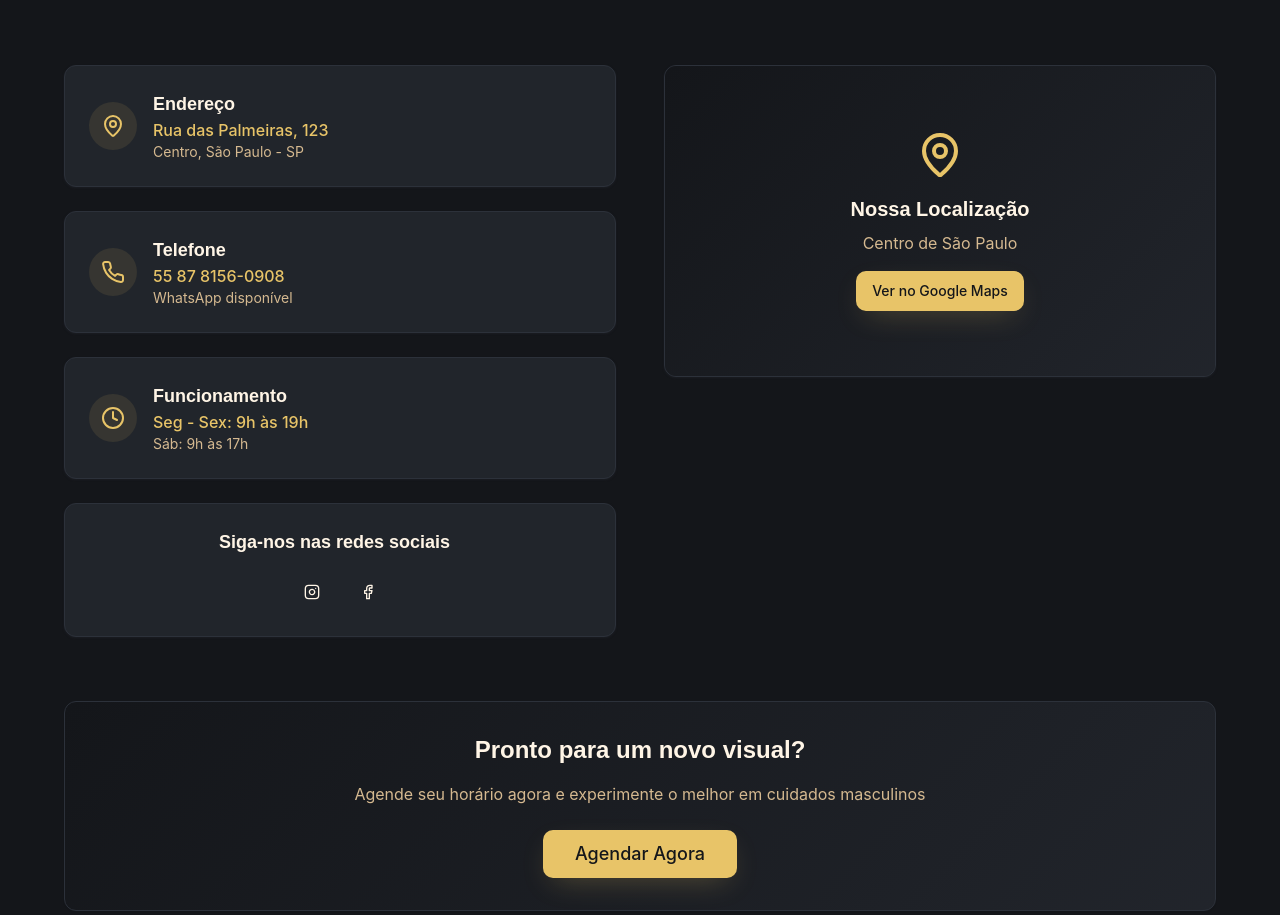
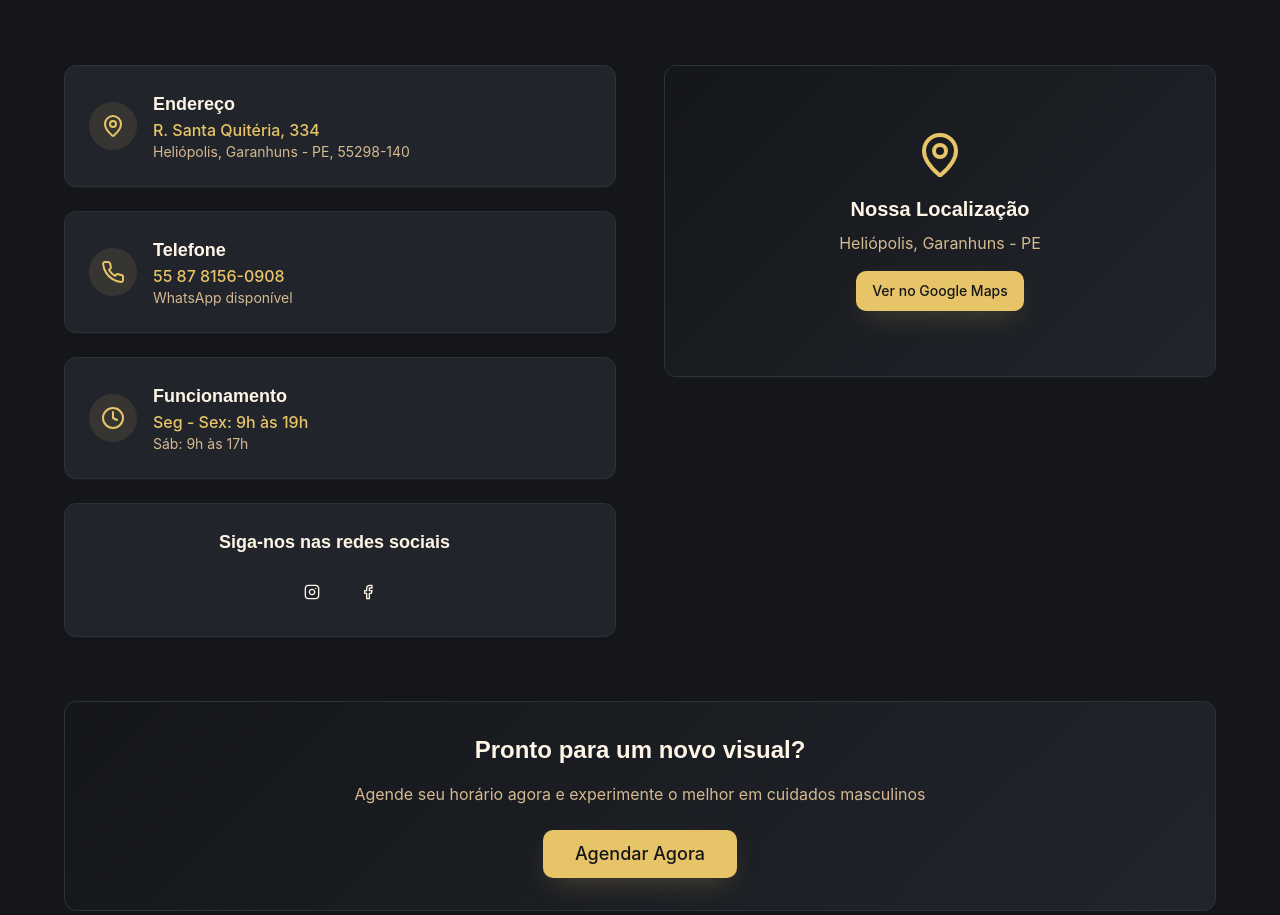
Before and after one commit to GustavoAlbq/rocha-barbearia, a React (Vite) app: page / in a window 1280 px wide. Shown: the part 3687-4602 px from the top of the page. Built offline with nearby package versions, Linux system fonts and the light colour scheme; the HTML template or start-up script is replaced by a standard one.

Commit message:
Atualizar endereço da barbearia

```diff
--- a/src/components/Contact.tsx
+++ b/src/components/Contact.tsx
@@ -5,8 +5,8 @@ const Contact = () => {
   const contactInfo = [{
     icon: MapPin,
     title: "Endereço",
-    info: "Rua das Palmeiras, 123",
-    subtitle: "Centro, São Paulo - SP"
+    info: "R. Santa Quitéria, 334",
+    subtitle: "Heliópolis, Garanhuns - PE, 55298-140"
   }, {
     icon: Phone,
     title: "Telefone",
@@ -93,7 +93,7 @@ const Contact = () => {
                     Nossa Localização
                   </h3>
                   <p className="text-muted-foreground">
-                    Centro de São Paulo
+                    Heliópolis, Garanhuns - PE
                   </p>
                   <Button variant="golden" className="mt-4" asChild>
                     <a href="https://maps.google.com" target="_blank" rel="noopener noreferrer">
```
